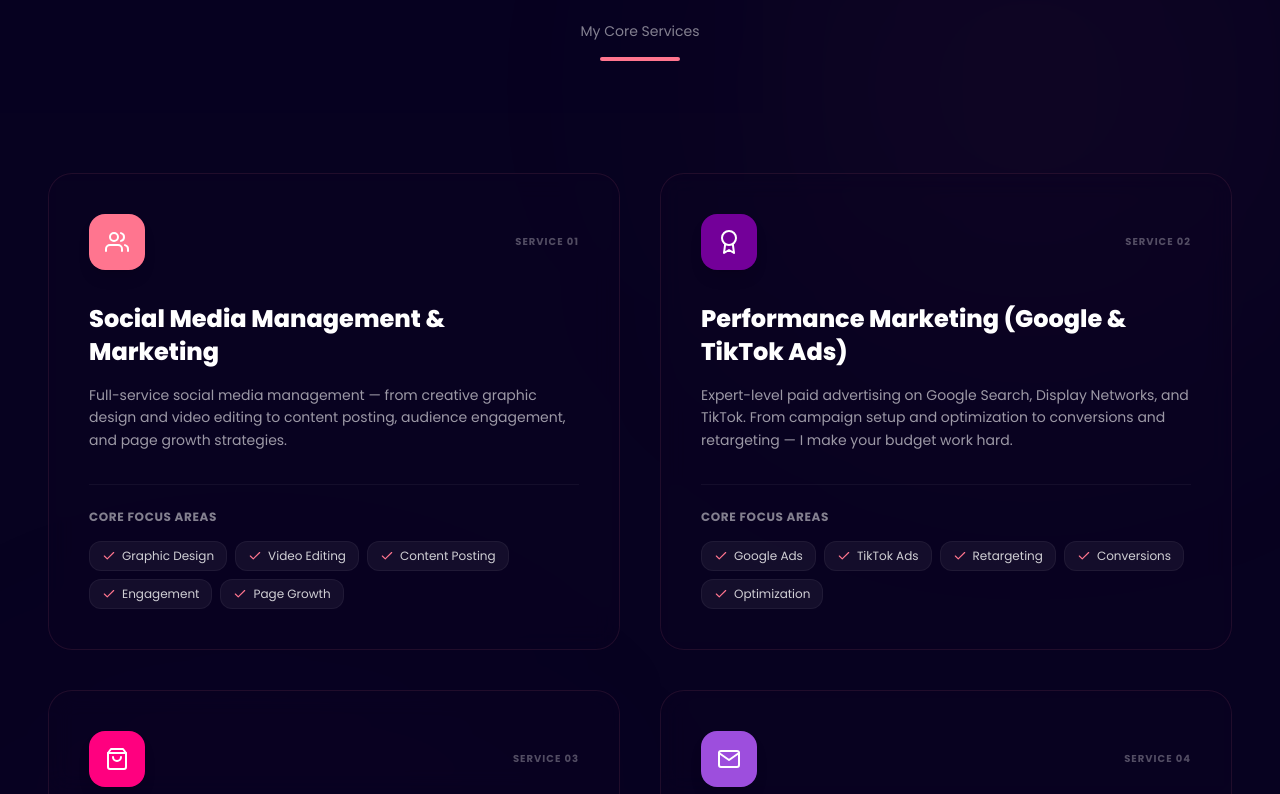
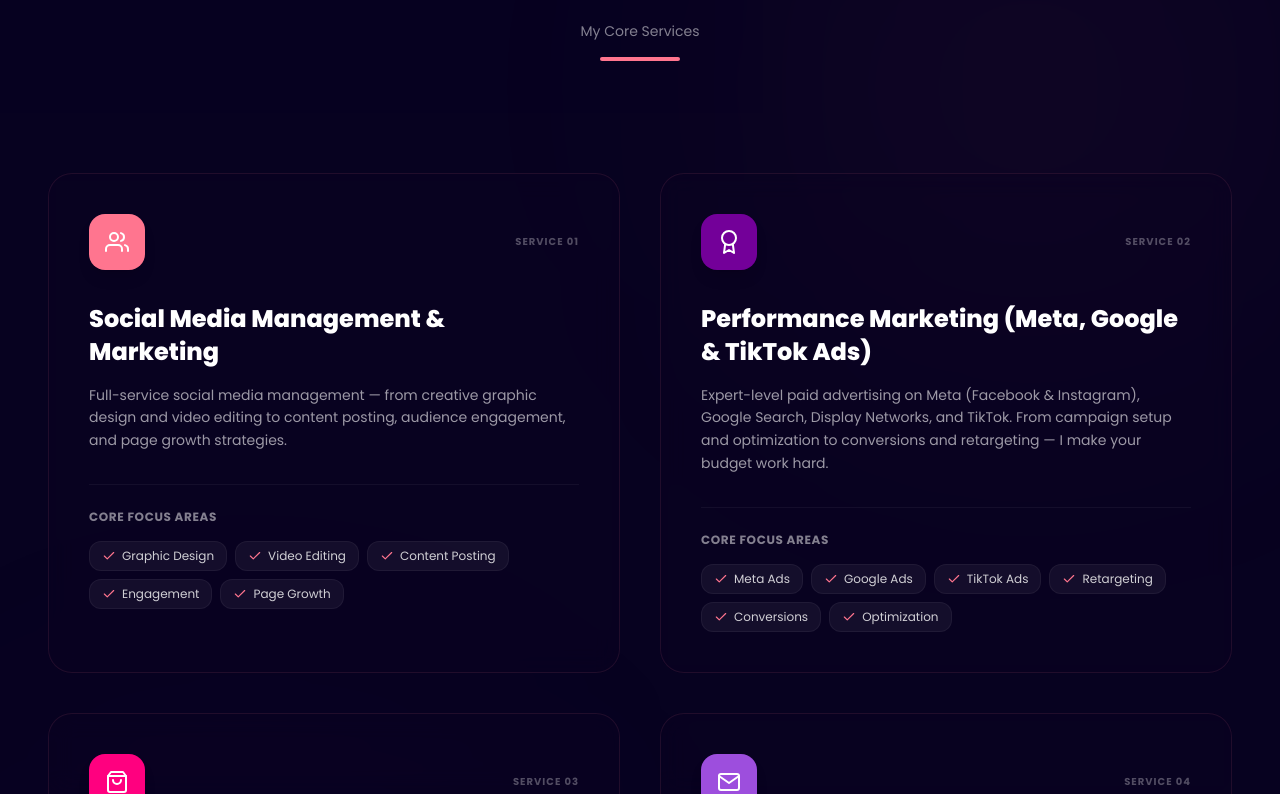
Before and after one commit to alimoaviab/Digitally-Saman, a Next.js app: page / in a window 1280 px wide. Shown: the part 1920-2714 px from the top of the page. Built offline with nearby package versions, Linux system fonts and the light colour scheme.

Commit message:
Resolve merge conflict

```diff
--- a/components/Contact.tsx
+++ b/components/Contact.tsx
@@ -188,7 +188,7 @@
                   className="bg-[#0c0423] border border-white/5 focus:border-[#ff758f] rounded-xl px-4 py-3 text-sm text-white outline-none transition-colors cursor-pointer"
                 >
                   <option value="Social Media Management & Marketing">Social Media Management & Marketing</option>
-                  <option value="Performance Marketing (Google & TikTok Ads)">Performance Marketing (Google & TikTok Ads)</option>
+                  <option value="Performance Marketing (Meta, Google & TikTok Ads)">Performance Marketing (Meta, Google & TikTok Ads)</option>
                   <option value="Shopify Store Management">Shopify Store Management</option>
                   <option value="Lead Generation & Outreach (B2B / B2C)">Lead Generation & Outreach (B2B / B2C)</option>
                   <option value="Multiple Services">Multiple Services</option>
--- a/components/Hero.tsx
+++ b/components/Hero.tsx
@@ -15,7 +15,7 @@
 ];
 
 const stats = [
-  { value: 4, suffix: '+', label: 'Years Exp.' },
+  { value: 2, suffix: '+', label: 'Years Exp.' },
   { value: 50, suffix: '+', label: 'Clients' },
   { value: 3, suffix: '×', label: 'Avg ROI' },
 ];
@@ -160,7 +160,7 @@
         </div>
 
         {/* Right Content - Artwork & Widgets */}
-        <div className="lg:col-span-6 relative flex justify-center items-center h-[500px] lg:h-[600px] w-full">
+        <div className="hidden lg:flex lg:col-span-6 relative justify-center items-center h-[500px] lg:h-[600px] w-full">
           {/* Main Artwork Container */}
           <motion.div
             className="relative w-[340px] h-[340px] sm:w-[450px] sm:h-[450px] rounded-3xl overflow-hidden glass-premium flex justify-center items-center group"
--- a/components/Services.tsx
+++ b/components/Services.tsx
@@ -19,10 +19,11 @@
     accentColor: '#ff758f',
   },
   {
-    title: 'Performance Marketing (Google & TikTok Ads)',
+    title: 'Performance Marketing (Meta, Google & TikTok Ads)',
     icon: <FiAward className="h-6 w-6" />,
-    desc: 'Expert-level paid advertising on Google Search, Display Networks, and TikTok. From campaign setup and optimization to conversions and retargeting — I make your budget work hard.',
+    desc: 'Expert-level paid advertising on Meta (Facebook & Instagram), Google Search, Display Networks, and TikTok. From campaign setup and optimization to conversions and retargeting — I make your budget work hard.',
     features: [
+      'Meta Ads',
       'Google Ads',
       'TikTok Ads',
       'Retargeting',
```
